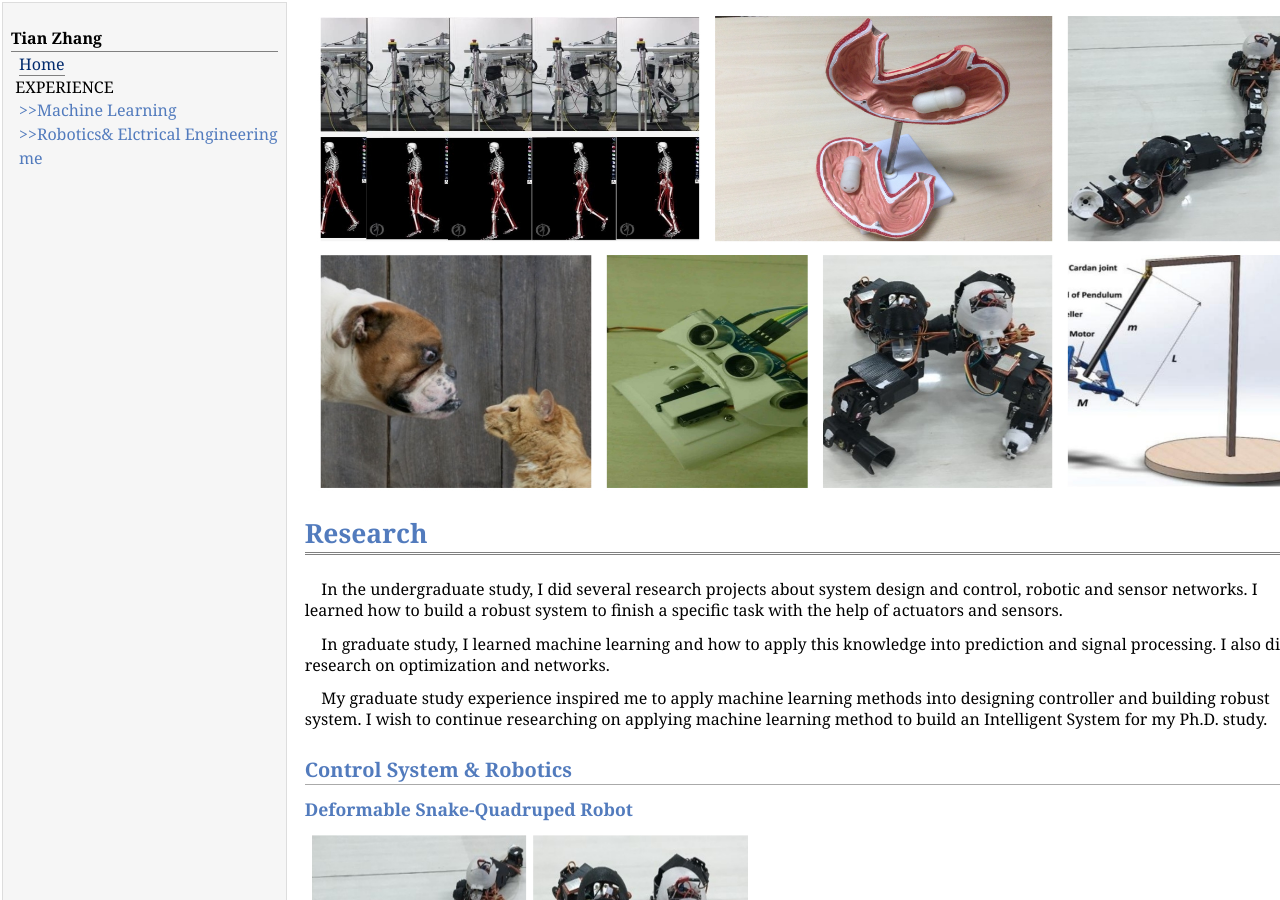
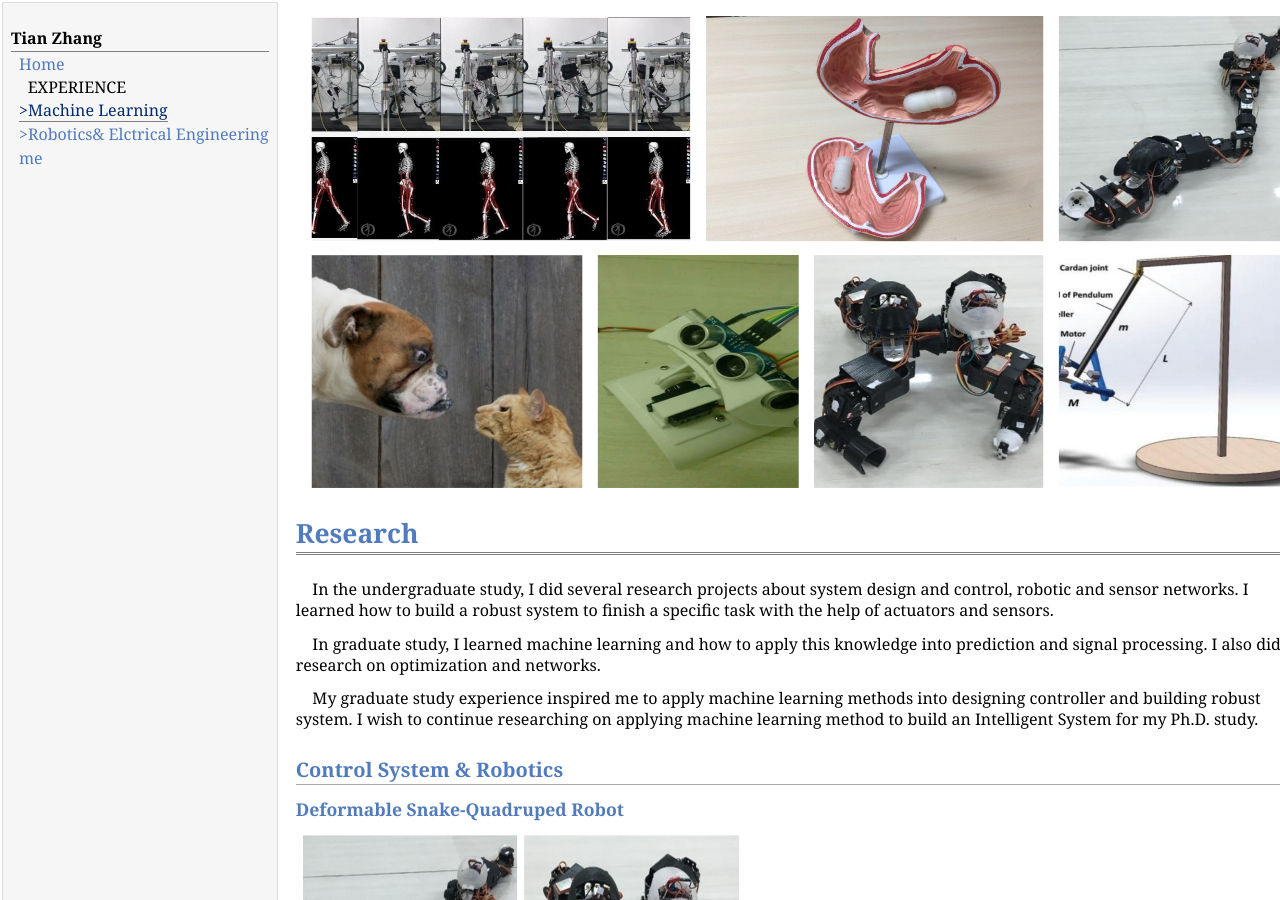
Before and after one commit to dukesky/dukesky.github.io, a Jekyll site: the page ml.html, which Jekyll copies as it is, in a window 1280 px wide and 900 px high. Built offline with Jekyll 4.4.1, drawn with Linux system fonts in a browser that asks for light colours.

Commit message:
Update ml.html

```diff
--- a/ml.html
+++ b/ml.html
@@ -12,10 +12,10 @@
 <tr valign="top">
 <td id="layout-menu">
 <div class="menu-category">Tian Zhang</div>
-<div class="menu-item"><a href="index.html" class="current">Home</a></div>
-<div class="menu-item">  &nbspEXPERIENCE</a></div>
- <div class="menu-item"><a href="ml.html",class="current">>>Machine Learning</a></div>
-<div class="menu-item"><a href="ee.html">>>Robotics& Elctrical Engineering</a></div>
+<div class="menu-item"><a href="index.html">Home</a></div>
+<div class="menu-item">  &nbsp &nbsp EXPERIENCE</a></div>
+ <div class="menu-item"><a href="ml.html" class="current">>Machine Learning</a></div>
+<div class="menu-item"><a href="ee.html">>Robotics& Elctrical Engineering</a></div>
 <div class="menu-item"><a href="me.html">me</a></div
 </td>
 <td id="layout-content">
```
